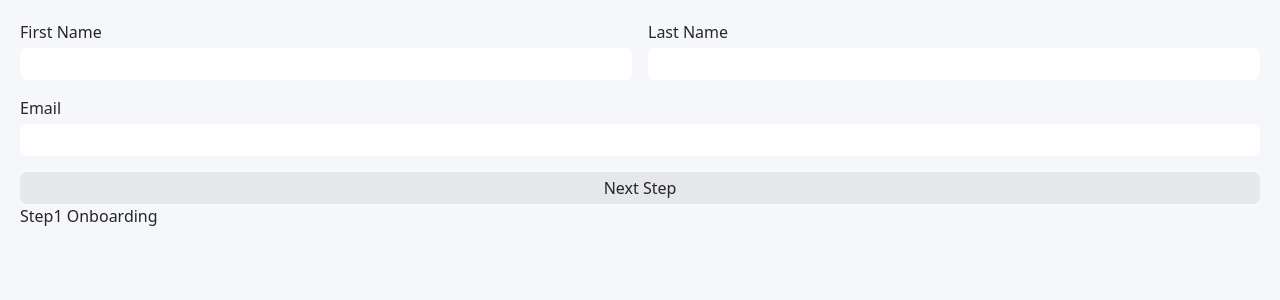
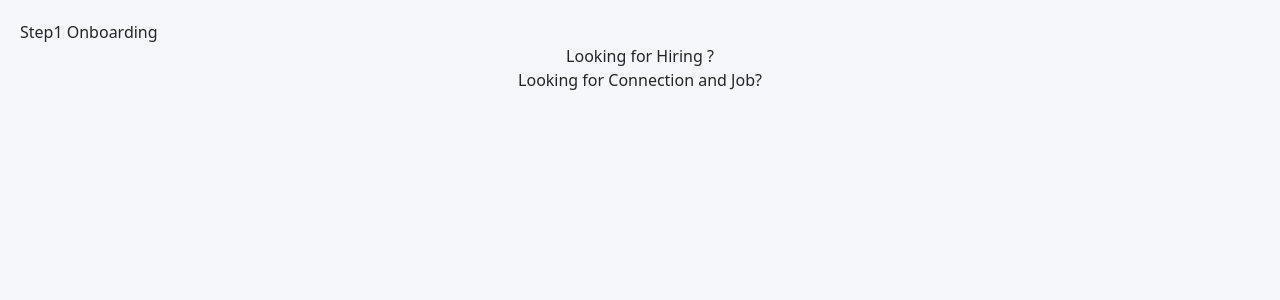
Before and after one commit to Ssharma0355/react-tech-social-media, a React (Create React App) app: page /onboarding in a window 1280 px wide. Shown: the top 300 px of the page. Built offline with nearby package versions, Linux system fonts and the light colour scheme.

Commit message:
added route and floe

```diff
--- a/src/pages/email-verification/VerifyEmail.js
+++ b/src/pages/email-verification/VerifyEmail.js
@@ -1,9 +1,18 @@
 import React from 'react'
+import { Link, useNavigate } from "react-router-dom";
+
 
 const VerifyEmail = () => {
+    const navigate = useNavigate();
+
+    const verfyEmail =()=>{
+        navigate("/onboarding")
+
+    }
   return (
     <div>
       otp and step to onboarding
+      <button className='p-2 bg-black text-yellow-50' onClick={verfyEmail}>Verify</button>
     </div>
   )
 }
--- a/src/pages/onboarding/Onboarding.js
+++ b/src/pages/onboarding/Onboarding.js
@@ -5,73 +5,20 @@ import { Link, useNavigate } from "react-router-dom";
 const Onboarding = () => {
     const navigate = useNavigate();
 
-       const [userInfo, setUserInfo] = useState({
-         firstName: "",
-         lastName: "",
-         email: "",
-         password: "",
-       });
+    const forCandidate = () => {
+        navigate("/hiring-onboarding")
+    }
+    const forConnection =() =>{
+        navigate("/candidate-onboarding");
 
-       const handleChange = (e) => {
-         const { name, value } = e.target;
-         setUserInfo((prev) => ({
-           ...prev,
-           [name]: value,
-         }));
-       };
+    }
 
-       const handleSubmit = (e) => {
-         e.preventDefault();
-         const { firstName, lastName, email, password } = userInfo;
 
-         if (firstName && lastName && email && password) {
-           // ✅ All fields filled
-           navigate("/onboarding");
-         } else {
-           alert("Please fill all required fields.");
-         }
-       };
   return (
     <main className="flex flex-col justify-center p-5">
-      <form onSubmit={handleSubmit} className="flex flex-col gap-4">
-        <div className="flex flex-row gap-4 w-full">
-          <div className="flex flex-col gap-1 w-full">
-            <label htmlFor="">First Name</label>
-            <input
-              className="p-1 rounded-[8px]"
-              type="text"
-              name="firstName"
-              value={userInfo.firstName}
-              onChange={handleChange}
-            />
-          </div>
-          <div className="flex flex-col gap-1 w-full">
-            <label htmlFor="">Last Name</label>
-            <input
-              className="p-1 rounded-[8px]"
-              type="text"
-              name="lastName"
-              value={userInfo.lastName}
-              onChange={handleChange}
-            />
-          </div>
-        </div>
-        <div className="flex flex-col gap-1">
-          <label htmlFor="">Email</label>
-          <input
-            className="p-1 rounded-[8px]"
-            type="email"
-            name="email"
-            value={userInfo.email}
-            onChange={handleChange}
-          />
-        </div>
-        <button type="submit" className="w-full bg-gray-200 rounded-[8px] p-1">
-          Next Step
-        </button>
-      </form>
-
       <h1>Step1 Onboarding</h1>
+      <button onClick={forCandidate}>Looking for Hiring ?</button>
+      <button onClick={forConnection}>Looking for Connection and Job?</button>
     </main>
   );
 }
--- a/src/pages/onboarding/commonUser/PersonalInfo.js
+++ b/src/pages/onboarding/commonUser/PersonalInfo.js
@@ -4,6 +4,8 @@ const PersonalInfo = () => {
   return (
     <div>
       <h1>PersonalInfo</h1>
+      name and email from sign in store in zustand
+
     </div>
   );
 }
--- a/src/routes/routes.js
+++ b/src/routes/routes.js
@@ -6,6 +6,8 @@ import Features from "../pages/features/Features";
 import LoginPage from "../pages/authpage/LoginPage";
 import Onboarding from "../pages/onboarding/Onboarding";
 import VerifyEmail from "../pages/email-verification/VerifyEmail";
+import HiringDetails from "../pages/onboarding/hiringUser/HiringDetails";
+import PersonalInfo from "../pages/onboarding/commonUser/PersonalInfo";
 
 const routes = {
   public: [
@@ -16,7 +18,8 @@ const routes = {
     { path: "/login", element: <LoginPage /> },
     { path: "/onboarding", element: <Onboarding /> },
     { path: "/verify-email", element: <VerifyEmail /> },
-
+    { path: "/hiring-onboarding", element: <HiringDetails /> },
+    { path: "/candidate-onboarding", element: <PersonalInfo /> },
     { path: "/*", element: <h1>Page not found</h1> },
   ],
   private: [{ path: "/dashboard", element: <Dashboard /> }],
```
